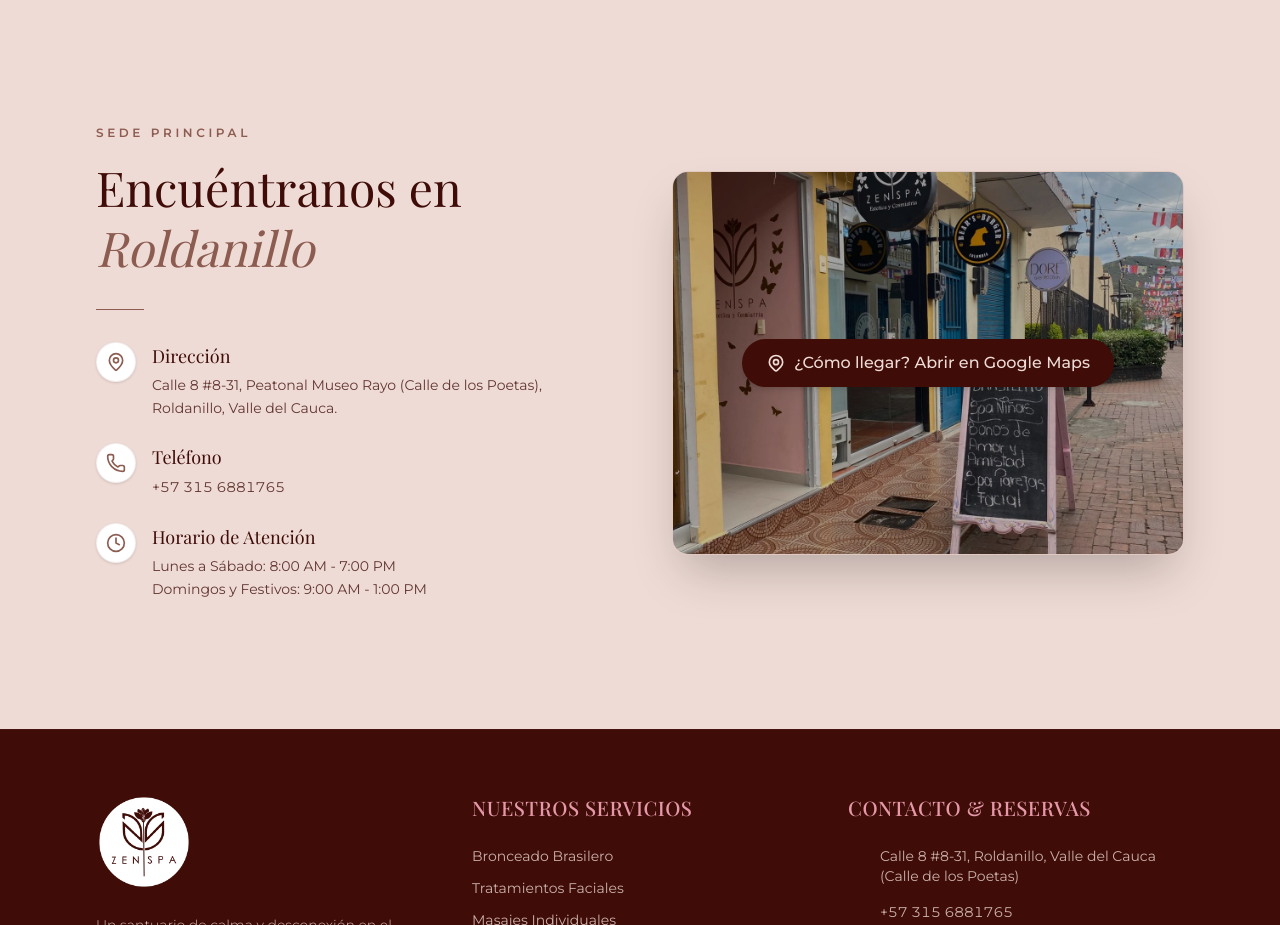
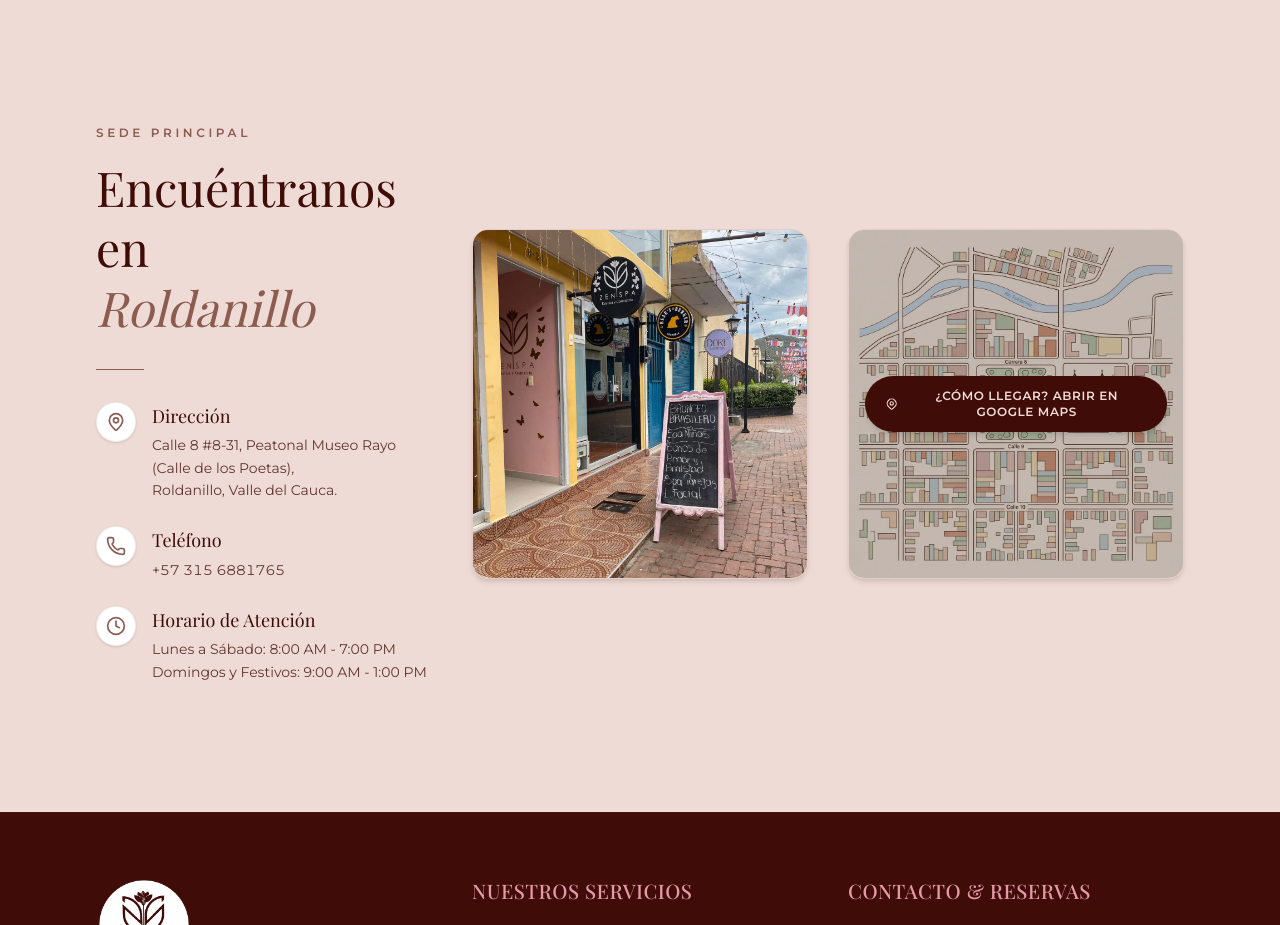
Before and after one commit to TheRealSogBoy/zen-spa, a Next.js app: page / in a window 1280 px wide. Shown: the part 5840-6765 px from the top of the page. Built offline with nearby package versions, Linux system fonts and the light colour scheme; some icons are missing.

Commit message:
Reconstruct Location component to 3-column layout on desktop

```diff
--- a/src/components/Location.tsx
+++ b/src/components/Location.tsx
@@ -8,12 +8,12 @@ export function Location() {
   return (
     <section className="py-24 md:py-32 px-6 md:px-12 lg:px-24 bg-zen-beige overflow-hidden">
       <div className="max-w-7xl mx-auto">
-        <div className="grid grid-cols-1 lg:grid-cols-2 gap-12 lg:gap-16 items-center">
+        <div className="grid grid-cols-1 lg:grid-cols-3 gap-8 lg:gap-10 items-center">
 
-          {/* Left Column: Information */}
+          {/* Column 1: Contact Information */}
           <motion.div
-            initial={{ opacity: 0, x: -30 }}
-            whileInView={{ opacity: 1, x: 0 }}
+            initial={{ opacity: 0, y: 20 }}
+            whileInView={{ opacity: 1, y: 0 }}
             viewport={{ once: true }}
             transition={{ duration: 0.8 }}
             className="flex flex-col justify-center"
@@ -76,32 +76,49 @@ export function Location() {
             </div>
           </motion.div>
 
-          {/* Right Column: Visual Map Card */}
+          {/* Column 2: Real Entrance Photo (Visual Card) */}
           <motion.div
-            initial={{ opacity: 0, x: 30 }}
-            whileInView={{ opacity: 1, x: 0 }}
+            initial={{ opacity: 0, y: 20 }}
+            whileInView={{ opacity: 1, y: 0 }}
             viewport={{ once: true }}
-            transition={{ duration: 0.8 }}
-            className="relative group rounded-2xl overflow-hidden shadow-2xl border border-zen-brown/15 aspect-[4/3] w-full"
+            transition={{ duration: 0.8, delay: 0.1 }}
+            className="relative rounded-2xl overflow-hidden shadow-md h-[350px] w-full border border-zen-brown/10"
+          >
+            <Image
+              src="/images/zen-spa-entrada-foto.webp"
+              alt="Fachada real de la entrada de Zen Spa Bienestar Roldanillo"
+              fill
+              sizes="(max-width: 1024px) 100vw, 33vw"
+              className="object-cover"
+            />
+          </motion.div>
+
+          {/* Column 3: Minimalist Map with CTA Button */}
+          <motion.div
+            initial={{ opacity: 0, y: 20 }}
+            whileInView={{ opacity: 1, y: 0 }}
+            viewport={{ once: true }}
+            transition={{ duration: 0.8, delay: 0.2 }}
+            className="relative group rounded-2xl overflow-hidden shadow-md h-[350px] w-full border border-zen-brown/10"
           >
             {/* Aesthetic Map Image */}
             <Image
-              src="/images/zen-spa-entrada-foto.webp"
+              src="/images/roldanillo-mapa-estetico.webp"
               alt="Ubicación geográfica de Zen Spa en Roldanillo"
               fill
-              sizes="(max-width: 1024px) 100vw, 50vw"
+              sizes="(max-width: 1024px) 100vw, 33vw"
               className="object-cover transition-transform duration-[1200ms] group-hover:scale-105"
             />
 
-            {/* Subtle overlay & CTA Button */}
-            <div className="absolute inset-0 bg-black/25 group-hover:bg-black/35 transition-colors duration-500 flex items-center justify-center p-6">
+            {/* Subtle overlay & Google Maps CTA */}
+            <div className="absolute inset-0 bg-black/20 group-hover:bg-black/35 transition-colors duration-500 flex items-center justify-center p-4 text-center">
               <a
                 href="https://maps.app.goo.gl/mYrofQv99b7zZ7p69"
                 target="_blank"
                 rel="noopener noreferrer"
-                className="inline-flex items-center gap-2 px-6 py-3 bg-[#3f0c08] text-[#efdbd5] hover:bg-[#e598a8] hover:text-[#3f0c08] transition-all rounded-full font-medium shadow-md transform group-hover:scale-105 duration-300"
+                className="inline-flex items-center gap-2 px-5 py-3 bg-[#3f0c08] text-[#efdbd5] hover:bg-[#efdbd5] hover:text-[#3f0c08] transition-all rounded-full text-xs font-semibold tracking-wider uppercase shadow-md transform group-hover:scale-105 duration-300"
               >
-                <svg className="w-5 h-5" fill="none" stroke="currentColor" viewBox="0 0 24 24">
+                <svg className="w-4 h-4" fill="none" stroke="currentColor" viewBox="0 0 24 24">
                   <path strokeLinecap="round" strokeLinejoin="round" strokeWidth="2" d="M17.657 16.657L13.414 20.9a1.998 1.998 0 01-2.827 0l-4.244-4.243a8 8 0 1111.314 0z" />
                   <path strokeLinecap="round" strokeLinejoin="round" strokeWidth="2" d="M15 11a3 3 0 11-6 0 3 3 0 016 0z" />
                 </svg>
```
